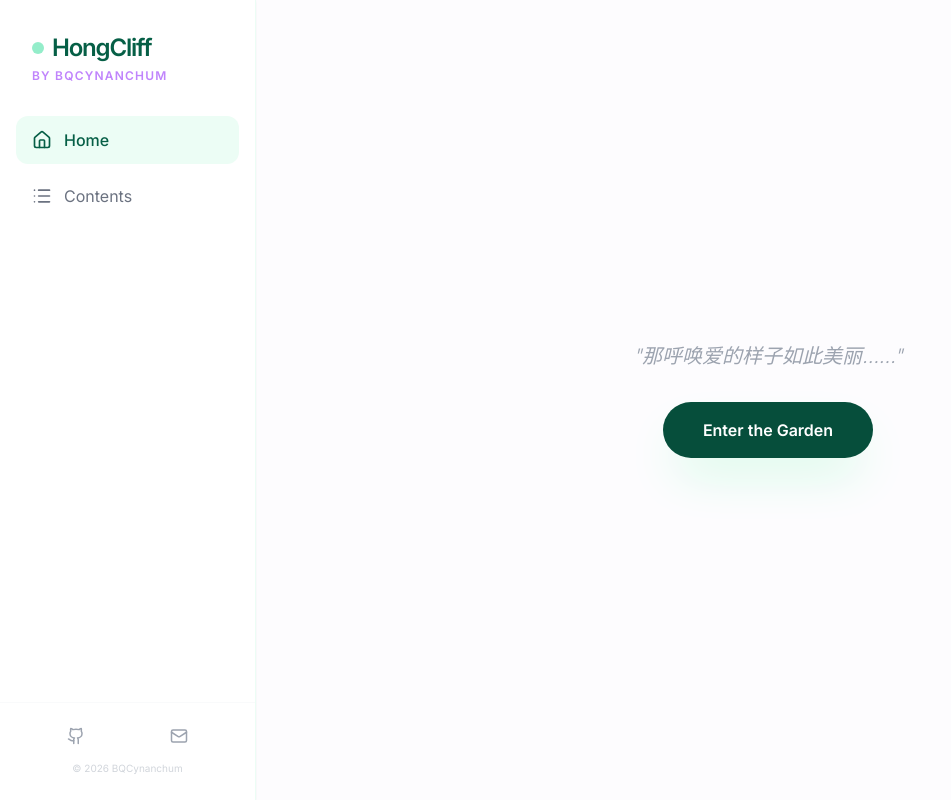
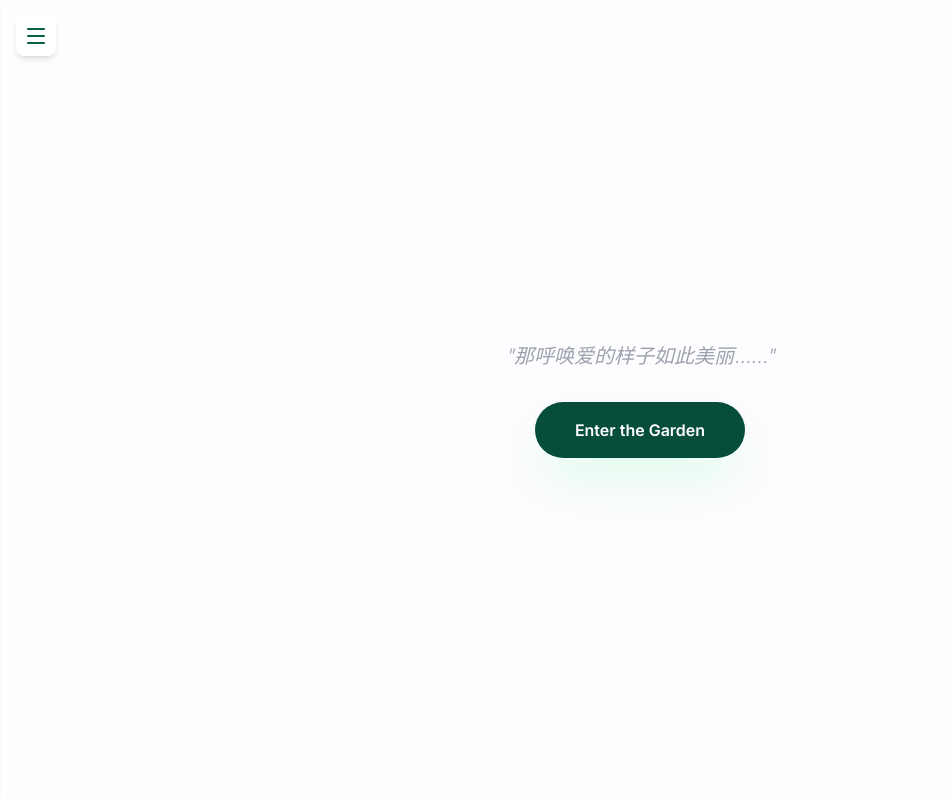
Before and after one commit to Cynanchum0109/Self67Fanfic, a React (Vite) app: page / in a window 1280 px wide. Shown: the whole page, without its empty margins (0-951 px from the left). Built offline with nearby package versions, Linux system fonts and the light colour scheme.

Commit message:
添加侧边栏隐藏功能，点击三条杠显示菜单

```diff
--- a/components/Layout.tsx
+++ b/components/Layout.tsx
@@ -1,6 +1,6 @@
 
-import React from 'react';
-import { BookOpen, List, Home, Github, Mail } from 'lucide-react';
+import React, { useState } from 'react';
+import { BookOpen, List, Home, Github, Mail, Menu, X } from 'lucide-react';
 import { AppState } from '../types';
 
 interface LayoutProps {
@@ -10,16 +10,41 @@ interface LayoutProps {
 }
 
 const Layout: React.FC<LayoutProps> = ({ children, activeView, onNavigate }) => {
+  const [isSidebarOpen, setIsSidebarOpen] = useState(false);
   // We keep the library view hidden for the general user, but accessible if they know where to look (or for the author)
   const isReaderOrToc = activeView === AppState.READER || activeView === AppState.TOC;
 
+  const handleNavigate = (view: AppState) => {
+    onNavigate(view);
+    setIsSidebarOpen(false); // 导航后关闭侧边栏
+  };
+
   return (
     <div className="flex min-h-screen bg-[#FDFCFE]">
+      {/* Hamburger Menu Button */}
+      <button
+        onClick={() => setIsSidebarOpen(!isSidebarOpen)}
+        className="fixed top-4 left-4 z-50 p-2 bg-white rounded-lg shadow-md hover:bg-emerald-50 transition-colors"
+        aria-label="Toggle menu"
+      >
+        {isSidebarOpen ? <X size={24} className="text-emerald-800" /> : <Menu size={24} className="text-emerald-800" />}
+      </button>
+
+      {/* Overlay */}
+      {isSidebarOpen && (
+        <div
+          className="fixed inset-0 bg-black/20 z-30 transition-opacity"
+          onClick={() => setIsSidebarOpen(false)}
+        />
+      )}
+
       {/* Fixed Sidebar */}
-      <aside className="w-64 fixed inset-y-0 left-0 bg-white border-r border-emerald-50 shadow-sm flex flex-col z-10">
+      <aside className={`w-64 fixed inset-y-0 left-0 bg-white border-r border-emerald-50 shadow-sm flex flex-col z-40 transition-transform duration-300 ease-in-out ${
+        isSidebarOpen ? 'translate-x-0' : '-translate-x-full'
+      }`}>
         <div className="p-8">
           <h1
-            onClick={() => onNavigate(AppState.HOME)}
+            onClick={() => handleNavigate(AppState.HOME)}
             className="text-2xl font-bold tracking-tighter text-emerald-800 flex items-center gap-2 cursor-pointer group"
           >
             <div className="w-3 h-3 rounded-full bg-emerald-300 group-hover:bg-purple-300 transition-colors animate-pulse"></div>
@@ -30,7 +55,7 @@ const Layout: React.FC<LayoutProps> = ({ children, activeView, onNavigate }) =>
 
         <nav className="flex-1 px-4 space-y-2">
           <button
-            onClick={() => onNavigate(AppState.HOME)}
+            onClick={() => handleNavigate(AppState.HOME)}
             className={`w-full flex items-center gap-3 px-4 py-3 rounded-xl transition-all duration-300 ${
               activeView === AppState.HOME
               ? 'bg-emerald-50 text-emerald-800 font-medium'
@@ -42,7 +67,7 @@ const Layout: React.FC<LayoutProps> = ({ children, activeView, onNavigate }) =>
           </button>
 
           <button
-            onClick={() => onNavigate(AppState.TOC)}
+            onClick={() => handleNavigate(AppState.TOC)}
             className={`w-full flex items-center gap-3 px-4 py-3 rounded-xl transition-all duration-300 ${
               activeView === AppState.TOC
               ? 'bg-purple-50 text-purple-800 font-medium'
@@ -55,7 +80,7 @@ const Layout: React.FC<LayoutProps> = ({ children, activeView, onNavigate }) =>
 
           {isReaderOrToc && (
             <button
-              onClick={() => onNavigate(AppState.READER)}
+              onClick={() => handleNavigate(AppState.READER)}
               className={`w-full flex items-center gap-3 px-4 py-3 rounded-xl transition-all duration-300 ${
                 activeView === AppState.READER
                 ? 'bg-emerald-50 text-emerald-800 font-medium'
@@ -78,7 +103,7 @@ const Layout: React.FC<LayoutProps> = ({ children, activeView, onNavigate }) =>
       </aside>
 
       {/* Main Content Area */}
-      <main className="ml-64 flex-1">
+      <main className="flex-1">
         <div className={`max-w-5xl mx-auto p-8 md:p-12 lg:p-16 ${activeView === AppState.HOME ? 'flex items-center justify-center min-h-screen' : ''}`}>
           {children}
         </div>
--- a/text/Ask and you shall recieve.md
+++ b/text/Ask and you shall recieve.md
@@ -1,5 +1,5 @@
 Kurokumo 67
-Heathcliff drowned Hong Lu.
+Heathcliff drowned Hong Lu in his （i）.
 求仁得仁
 EN
 
--- a/text/老板半夜打电话你接不接.md
+++ b/text/老板半夜打电话你接不接.md
@@ -1,6 +1,6 @@
 句点67
 交往前提的半夜骚扰事件
-Would you answer a call from your boss in midnight?
+Would you answer a call from your boss in midnight
 CN
 
 床单摩擦的声音在空旷的卧室里清晰得让人烦躁，希斯克利夫捏着被子翻了个身。睡不着，他死死盯着天花板，努力咽下体内泛起的躁动。
```
